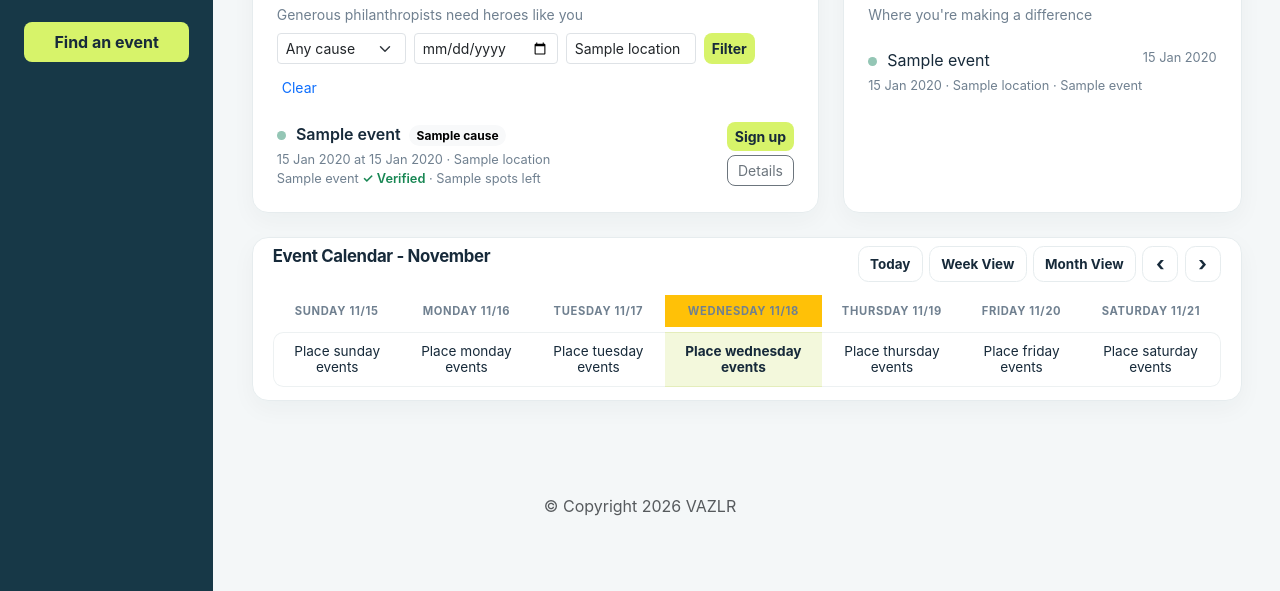
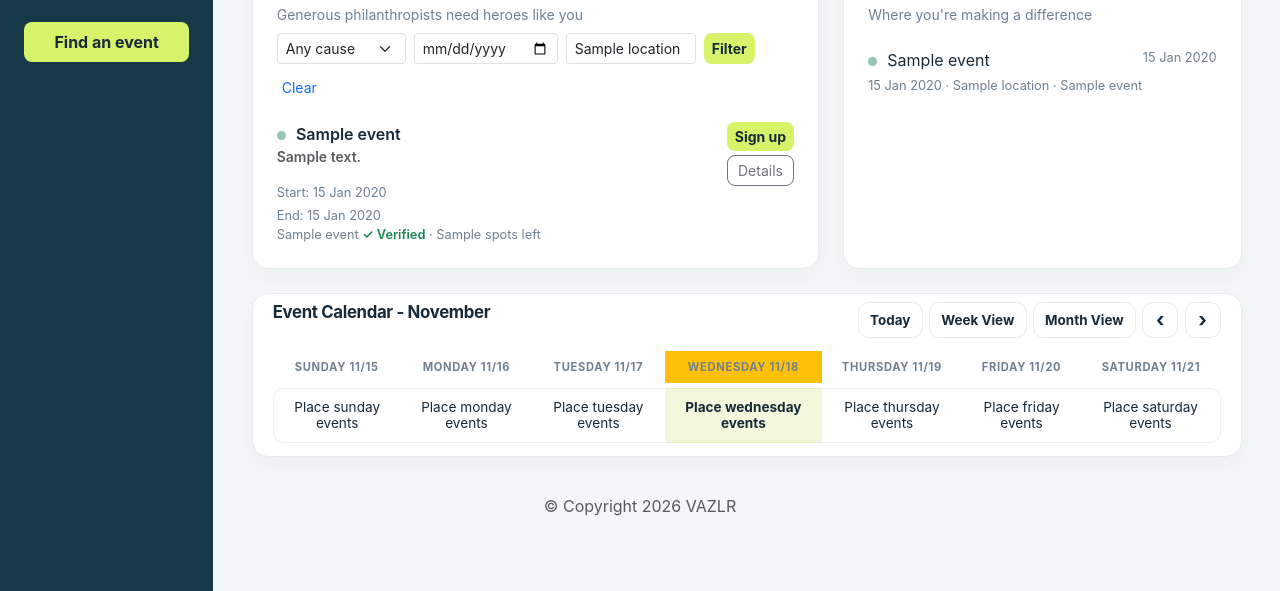
Before and after one commit to ZackM11/Vazlr, a Node server app: template ProjectSourceCode/views/pages/minion-dash.hbs in a window 1280 px wide. Shown: the part 266-857 px from the top of the page. Run offline with Node 20, Linux system fonts and the light colour scheme; the template is opened without the code that fills it: most values are stand-ins (such as "Sample title", 1, 10 or a date in 2020); some libraries are stand-ins or nearby versions.

Commit message:
Show description and time of events on minion dashboard

```diff
--- a/ProjectSourceCode/views/pages/minion-dash.hbs
+++ b/ProjectSourceCode/views/pages/minion-dash.hbs
@@ -81,13 +81,20 @@
                                                         <div>
                                                             <div class="fw-semibold">
                                                                 <span class="list-indicator" aria-hidden="true"></span>{{this.title}}
-                                                                {{#if this.cause}}
-                                                                    <span class="badge rounded-pill text-bg-light ms-1">{{this.cause}}</span>
+                                                                {{#if this.description}}
+																	<p class="small text-body-secondary">{{this.description}}</p>
                                                                 {{/if}}
                                                             </div>
-                                                            <div class="list-meta mt-1">
-                                                                {{this.date}}{{#if this.time}} at {{this.time}}{{/if}} · {{this.location}}
-                                                            </div>
+															{{#if this.start_time}}
+																<div class="list-meta mt-1">
+																	Start: {{this.start_time}}
+																</div>
+															{{/if}}
+															{{#if this.end_time}}
+																<div class="list-meta mt-1">
+																	End: {{this.end_time}}
+																</div>
+															{{/if}}
                                                             <div class="list-meta">
                                                                 {{this.org_name}}
                                                                 {{#if this.verified}}<span class="text-success fw-semibold">✓ Verified</span>{{/if}}
```
